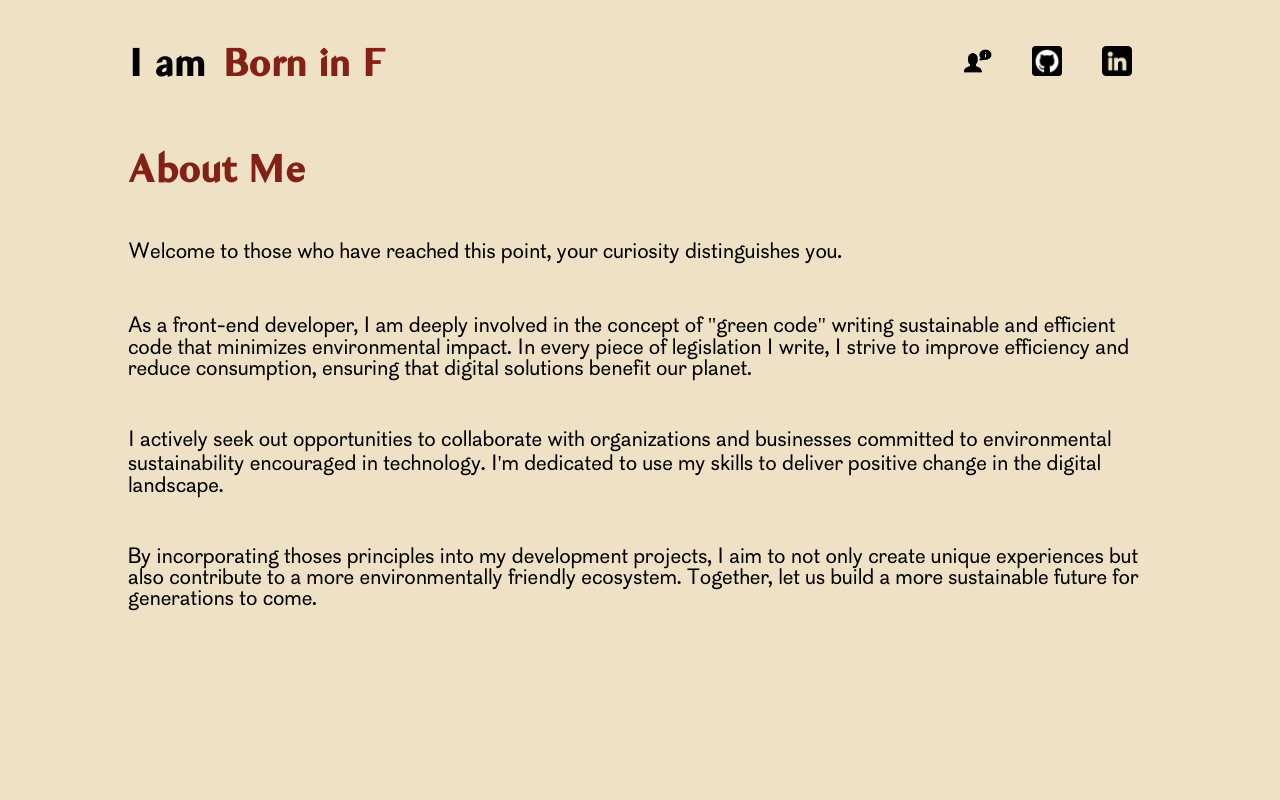
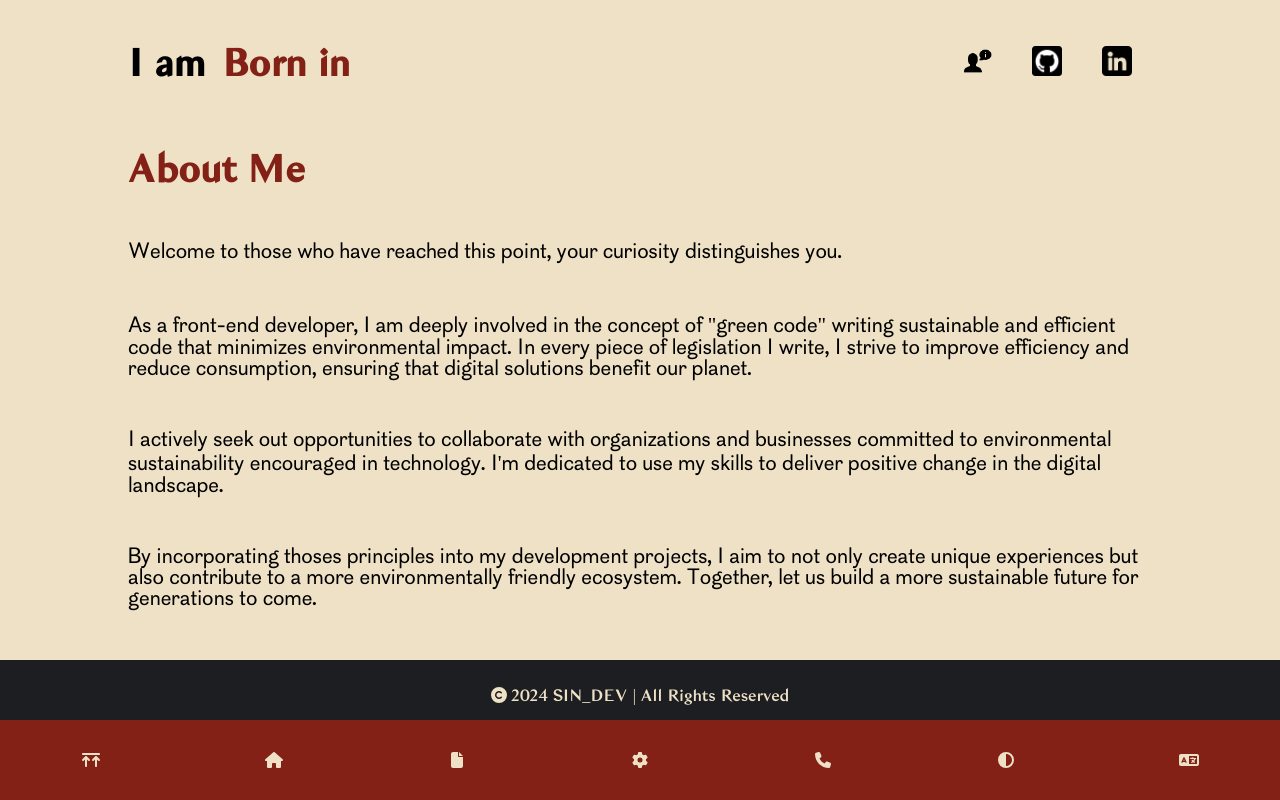
Before and after one commit to UdotBdot/Openclassrooms_P12_Portfolio, a React (Vite) app: page /about-me in a window 1280 px wide. Shown: the top 800 px of the page. Built offline with nearby package versions, Linux system fonts and the light colour scheme.

Commit message:
FIX: Global height

```diff
--- a/src/app/App.scss
+++ b/src/app/App.scss
@@ -10,7 +10,6 @@
 }
 
 body, html, main, #root {
-    min-height: 1014px;
     background-color: $primary-color;
 }
 
@@ -27,6 +26,19 @@ main {
 .Article-hero {
     display: flex;
 }
+
+body::-webkit-scrollbar {
+    width: 0.75rem;
+}
+
+body::-webkit-scrollbar-track {
+    background: $secondary-color;
+}
+
+body::-webkit-scrollbar-thumb {
+    background: $sun-color;
+}
+
 
 @media (max-width:1024px) {
     .Article-hero {
--- a/src/components/Footer/Footer.jsx
+++ b/src/components/Footer/Footer.jsx
@@ -1,15 +1,29 @@
-import React from 'react'
+import React, { useState, useEffect} from 'react';
 import './Footer.scss'
 import { FontAwesomeIcon } from '@fortawesome/react-fontawesome'
 import {faCopyright} from '@fortawesome/free-solid-svg-icons'
 
 function Footer() {
 
+  const [isLoading, setIsLoading] = useState(true);
+
+  useEffect(() => {
+    const timer = setTimeout(() => {
+      setIsLoading(false);
+    }, 500);
+
+    return () => clearTimeout(timer);
+  }, []);
+
+
   return (
     <>
+    {isLoading ? (null) : (
     <div className='Footer'>
       <p className='Footer__p'> <FontAwesomeIcon icon={faCopyright} /> 2024 SIN_DEV | All Rights Reserved</p>
     </div>
+    )}
+
 
     </>
 
--- a/src/components/Navbar/Navbar.jsx
+++ b/src/components/Navbar/Navbar.jsx
@@ -1,11 +1,9 @@
 import React from 'react'
 import { useEffect, useState } from 'react';
-import SkeletonNavbar from '../Skeletons/SkeletonNavbar';
 import Tab from '../Tab/Tab'
 import './Navbar.scss'
-import { useNavigate } from "react-router-dom";
-import { FontAwesomeIcon } from '@fortawesome/react-fontawesome'
 import { faArrowsUpToLine, faHouse, faFile, faGear, faPhone, faCircleHalfStroke, faLanguage } from '@fortawesome/free-solid-svg-icons'
+
 
 function Navbar() {
   const [isLoading, setIsLoading] = useState(true);
@@ -18,14 +16,19 @@ function Navbar() {
     return () => clearTimeout(timer);
   }, []);
 
-  const navigate = useNavigate();
-
-  const handleNavigation = (path) => {
-    navigate(path);}
   return (
     <>
-
-
+     <nav className="navbar">
+      <ul className="navbar-nav">
+        <Tab path="/" icon={faArrowsUpToLine} text="SIN_DEV"/>
+        <Tab path="/home" icon={faHouse} text="Home"/>
+        <Tab path="/works" icon={faFile} text="Works"/>
+        <Tab icon={faGear} text="Services"/>
+        <Tab icon={faPhone} text="Contact"/>
+        <Tab icon={faCircleHalfStroke} text="Darkmode"/>
+        <Tab icon={faLanguage} text="Language"/>
+      </ul>
+     </nav>
     </>
   )
 }
--- a/src/components/Navbar/Navbar.scss
+++ b/src/components/Navbar/Navbar.scss
@@ -1 +1,123 @@
 @import 'src/index.scss';
+
+.navbar {
+  position: fixed;
+  background-color: $secondary-color;
+  transition: width 250ms linear;
+  border-right: 4px solid $text-color;
+}
+
+.navbar-nav {
+  list-style: none;
+  padding: 0;
+  margin: 0;
+  display: flex;
+  flex-direction: column;
+  align-items: center;
+  height: 100%;
+}
+
+.nav-item {
+  width: 100%;
+  &:first-child {
+    margin: 20px 0;
+  }
+  &:nth-child(6) {
+    margin-top: auto;
+  }
+}
+
+.nav-link {
+    cursor: pointer;
+  display: flex;
+  align-items: center;
+  height: 5rem;
+  color: $primary-color;
+  text-decoration: none;
+  &:hover {
+    background: $sun-color;
+    color: $text-color;
+  }
+}
+
+.link-text {
+    font-weight: bold;
+    font-family: $headline-font;
+  display: none;
+  margin-left: 1rem;
+  animation: expand 250ms linear;
+  @include expand-animation(expand);
+  font-size: calc(1rem + 0.390625vw);
+}
+
+.nav-link svg {
+  width: 2rem;
+  min-width: 2rem;
+  margin: 0 1.5rem;
+}
+
+.logo {
+  font-weight: bold;
+  text-transform: uppercase;
+  margin-bottom: 1rem;
+  text-align: center;
+  font-size: 1.5rem;
+  letter-spacing: 0.3ch;
+  width: 100%;
+}
+
+
+@media only screen and (max-width: 1439px) {
+  .navbar {
+    bottom: 0;
+    width: 100vw;
+    height: 5rem;
+    z-index: 1;
+  }
+
+  .navbar-nav {
+    flex-direction: row;
+  }
+
+  .nav-link {
+    justify-content: center;
+  }
+
+}
+
+@media only screen and (min-width: 1439px) {
+  .navbar {
+    top: 0;
+    width: 5rem;
+    height: 100vh;
+  }
+
+  .navbar:hover {
+    width: 280px;
+  }
+
+  .navbar:hover .link-text {
+    display: inline;
+  }
+
+  .navbar:hover .logo svg
+  {
+    margin-left: 11rem;
+  }
+
+  .navbar:hover .logo-text
+  {
+    left: 0px;
+  }
+}
+
+.nav-item:first-child .nav-link:hover {
+    background-color: $text-color;
+    color: $sun-color;
+  }
+
+  @media (max-width:555px) {
+    .nav-link svg {
+      margin: 0;
+    }
+  }
--- a/src/components/Tab/Tab.jsx
+++ b/src/components/Tab/Tab.jsx
@@ -1,14 +1,23 @@
-import React from 'react'
+import React from "react";
+import { FontAwesomeIcon } from '@fortawesome/react-fontawesome';
+import { useNavigate } from "react-router-dom";
 
-function Tab(props) {
-const {className, text} = props
+function Tab({ icon, text, path }) {
+
+  const navigate = useNavigate();
+
+  const handleNavigation = () => {
+    navigate(path);
+  }
+
   return (
-    <>
-      <li className={className}>
-        {text}
-      </li>
-    </>
-  )
+    <li className="nav-item">
+      <a onClick={handleNavigation} className="nav-link">
+        <FontAwesomeIcon icon={icon} />
+        <span className="link-text">{text}</span>
+      </a>
+    </li>
+  );
 }
 
-export default Tab
+export default Tab;
--- a/src/pages/Loader/Loader.scss
+++ b/src/pages/Loader/Loader.scss
@@ -2,7 +2,7 @@
 
 .Loader {
     background: $primary-color;
-    width: 100vw;
+    width: 100%;
     height: 100vh;
     display: flex;
     justify-content: center;
@@ -12,7 +12,7 @@
         justify-content: center;
         color: $text-color;
         align-items: center;
-        font-size: 32px;
+        font-size: calc(2rem + 0.390625vw);
     }
     &__progress {
         border: 3px solid $secondary-color;
```
